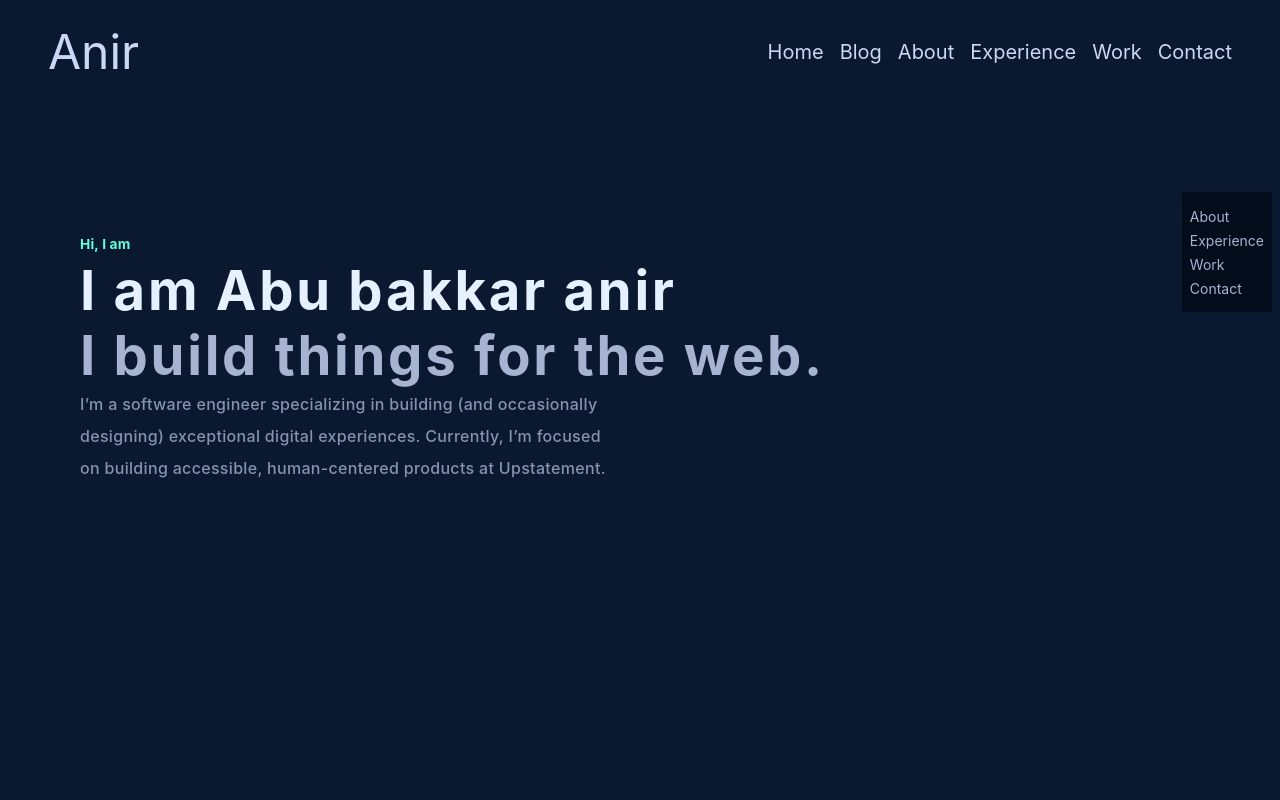
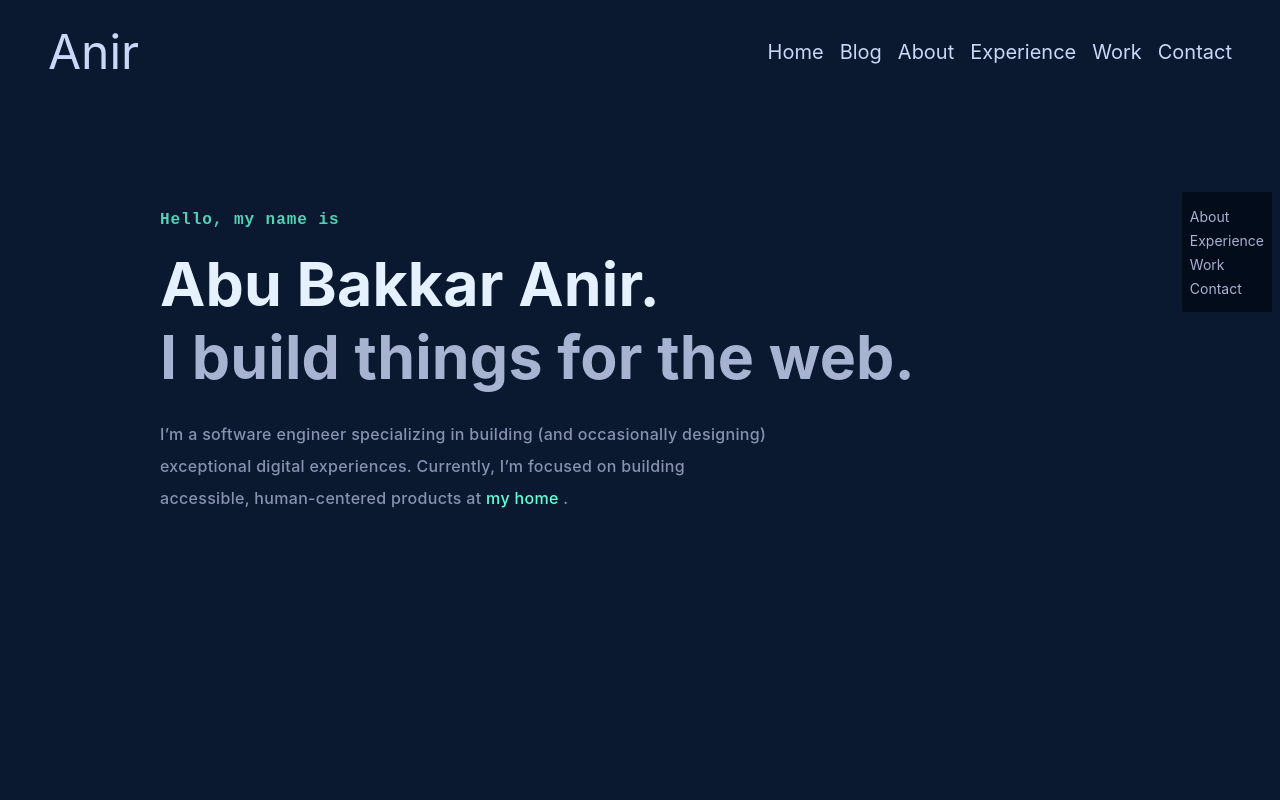
Before and after one commit to AbuBakkarSiddiqueAnir/v2-anir.me, an Astro site: page / in a window 1280 px wide. Shown: the top 800 px of the page. Built offline with nearby package versions, Linux system fonts and the light colour scheme; Astro itself is replaced by a stand-in of ours.

Commit message:
git commit -m 'feat (hero section) : added content with proper style'

```diff
--- a/src/components/layout/home/hero.astro
+++ b/src/components/layout/home/hero.astro
@@ -1,11 +1,11 @@
 <header id='hero' class="w-full main-section min-h-screen">
 
-			<div class="max-w-[70rem] mt-[10vw]  mx-auto h-auto text-left">
-                <h6 class="text-h6 text-green space-y-6">Hi, I am </h6>
-                <h1 class="text-h-huge font-bold font-sans text-white"> I am Abu bakkar anir</h1>
-                <h2  class="text-h-huge font-bold font-sans text-light-slate  space-y-6">I build things for the web.</h2>
+			<div class="max-w-[60rem] mt-[8vw]  mx-auto h-auto text-left">
+                <h6 class="text-h6 text-green opacity-80 mb-3"> <pre>Hello, my name is </pre> </h6>
+                <h1 class="text-h-huge font-bold font-sans text-white"> Abu Bakkar Anir.</h1>
+                <h2  class="text-h-huge font-bold font-sans text-light-slate  mb-6">I build things for the web.</h2>
 
-                <p class="text-b-2 max-w-[33rem] text-slate">I’m a software engineer specializing in building (and occasionally designing) exceptional digital experiences. Currently, I’m focused on building accessible, human-centered products at Upstatement.</p>
+                <p class="text-b-2 max-w-[38rem] text-slate ">I’m a software engineer specializing in building (and occasionally designing) exceptional digital experiences. Currently, I’m focused on building accessible, human-centered products at <span class="text-green">my home</span> .</p>
 
 
 
--- a/tailwind.config.mjs
+++ b/tailwind.config.mjs
@@ -43,11 +43,11 @@ export default {
       },
       fontSize: {
         "h-huge": [
-          "clamp(2rem, 3vw + 1rem, 3.94rem)",
+          "clamp(2rem, 3.5vw + 1rem, 4.5rem)",
           {
             lineHeight: "120%",
             fontWeight: "400",
-            letterSpacing: "0.17rem",
+            letterSpacing: "0.01rem",
           },
         ],
 
@@ -77,11 +77,11 @@ export default {
           },
         ],
         h6: [
-          "clamp(0.7rem, 0.2vw + 0.7rem, 1rem)",
+          "clamp(0.7rem, 0.2vw + 0.9rem, 1rem)",
           {
             lineHeight: "187%",
             fontWeight: "700",
-            letterSpacing: "0.011rem",
+            letterSpacing: "0.06rem",
           },
         ],
 
```
